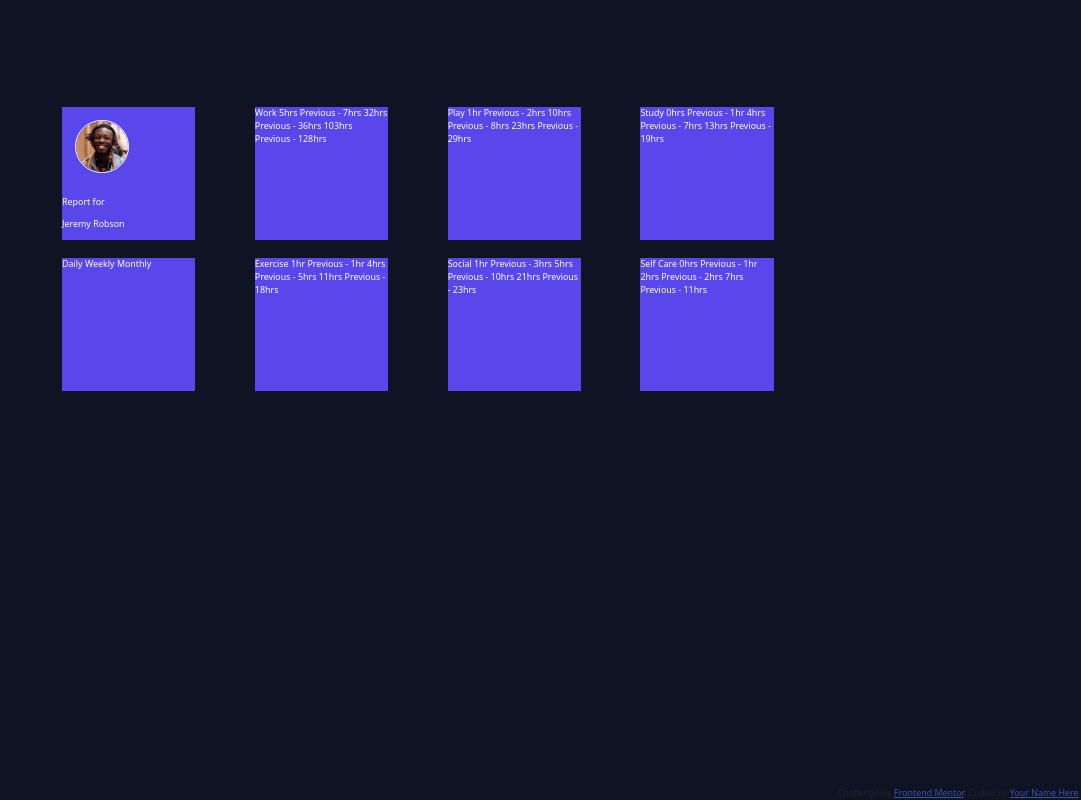
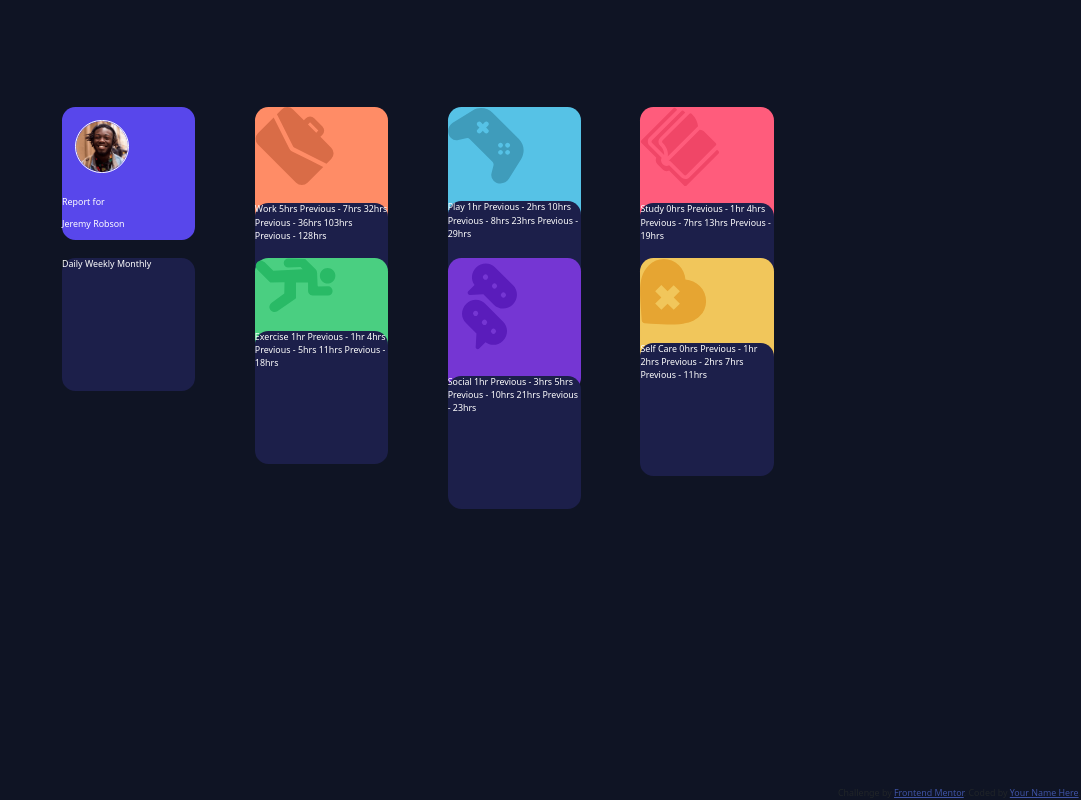
Before and after one commit to xamjjjik/time-tracking-dashboard-challenge, a plain HTML site: page index.html in a window 1280 px wide. Shown: the whole page, without its empty margins (199-1280 px from the left). Drawn offline with Linux system fonts and the light colour scheme.

Commit message:
working on styles

```diff
--- a/css/style.css
+++ b/css/style.css
@@ -18,19 +18,44 @@ body {
   height: 100%;
 }
 .row {
-  /* display: flex;
-  justify-content: center; */
   margin: 10rem 20rem 8rem 20rem;
 }
 .blocks {
-  background-color: hsl(246, 80%, 60%);
+  background-color: hsl(235, 46%, 20%);
   margin-top: 2rem;
   width: 15rem;
   height: 15rem;
   color: white;
+  border-radius: 10%;
+  /* border-top: 3rem solid white;
+  border-top-left-radius: 10%;
+  border-top-right-radius: 10%; */
+}
+#profile {
+  background-color: hsl(246, 80%, 60%);
+}
+#work {
+  background-color: hsl(15, 100%, 70%);
+}
+#exercise {
+  background-color: hsl(145, 58%, 55%);
+}
+#play {
+  background-color: hsl(195, 74%, 62%);
+}
+#social {
+  background-color: hsl(264, 64%, 52%);
+}
+#study {
+  background-color: hsl(348, 100%, 68%);
+}
+#self-care {
+  background-color: hsl(43, 84%, 65%);
 }
 
 img {
+}
+.photo {
   height: 6rem;
   width: 6rem;
   border: 0.2rem solid white;
--- a/index.html
+++ b/index.html
@@ -35,6 +35,7 @@
           >
             <p>
               <img
+                class="photo"
                 src="images/image-jeremy.png"
                 alt="Jeremy Robson"
               />
@@ -52,9 +53,14 @@
         </div>
         <div class="col-xl-3 col-sm-12">
           <div
-            class="blocks"
+            class="blocks field"
             id="work"
           >
+            <img
+              src="images/icon-work.svg"
+              alt=""
+            />
+            <div class="blocks">
               Work 5hrs
               <!-- daily -->
               Previous - 7hrs
@@ -68,11 +74,17 @@
               Previous - 128hrs
               <!-- monthly -->
             </div>
+          </div>
 
           <div
             class="blocks"
             id="exercise"
           >
+            <img
+              src="images/icon-exercise.svg"
+              alt=""
+            />
+            <div class="blocks">
               Exercise 1hr
               <!-- daily -->
               Previous - 1hr
@@ -87,11 +99,17 @@
               <!-- monthly -->
             </div>
           </div>
+        </div>
         <div class="col-xl-3 col-sm-12">
           <div
             class="blocks"
             id="play"
           >
+            <img
+              src="images/icon-play.svg"
+              alt=""
+            />
+            <div class="blocks">
               Play 1hr
               <!-- daily -->
               Previous - 2hrs
@@ -105,11 +123,17 @@
               Previous - 29hrs
               <!-- monthly -->
             </div>
+          </div>
 
           <div
             class="blocks"
             id="social"
           >
+            <img
+              src="images/icon-social.svg"
+              alt=""
+            />
+            <div class="blocks">
               Social 1hr
               <!-- daily -->
               Previous - 3hrs
@@ -124,11 +148,17 @@
               <!-- monthly -->
             </div>
           </div>
+        </div>
         <div class="col-xl-3 col-sm-12">
           <div
             class="blocks"
             id="study"
           >
+            <img
+              src="images/icon-study.svg"
+              alt=""
+            />
+            <div class="blocks">
               Study 0hrs
               <!-- daily -->
               Previous - 1hr
@@ -142,11 +172,17 @@
               Previous - 19hrs
               <!-- monthly -->
             </div>
+          </div>
 
           <div
             class="blocks"
-            id="self"
+            id="self-care"
           >
+            <img
+              src="images/icon-self-care.svg"
+              alt=""
+            />
+            <div class="blocks">
               Self Care 0hrs
               <!-- daily -->
               Previous - 1hr
@@ -159,6 +195,7 @@
               <!-- monthly -->
               Previous - 11hrs
               <!-- monthly -->
+            </div>
           </div>
         </div>
       </div>
```
Lines whose indentation alone changed are shown as unchanged.
